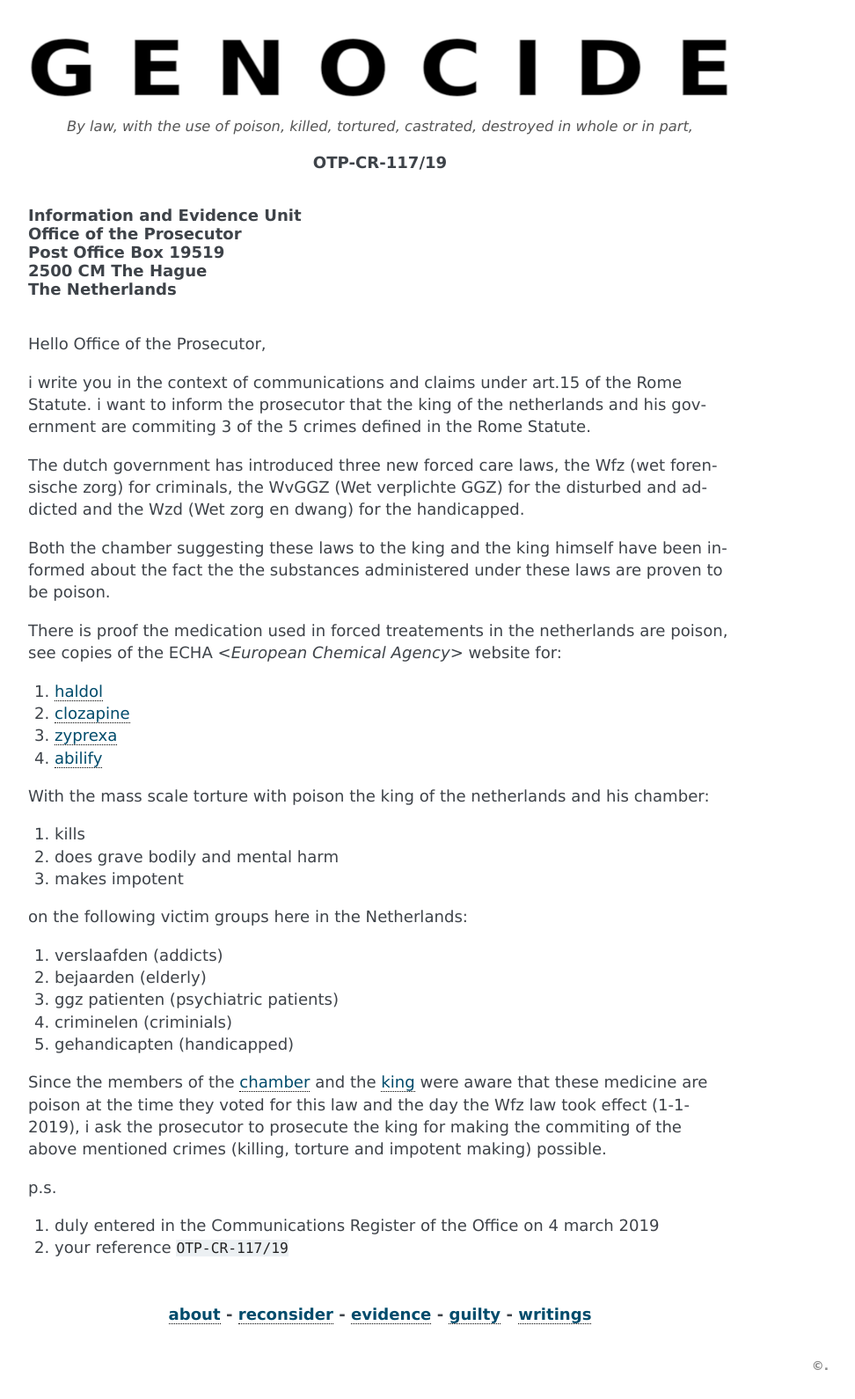
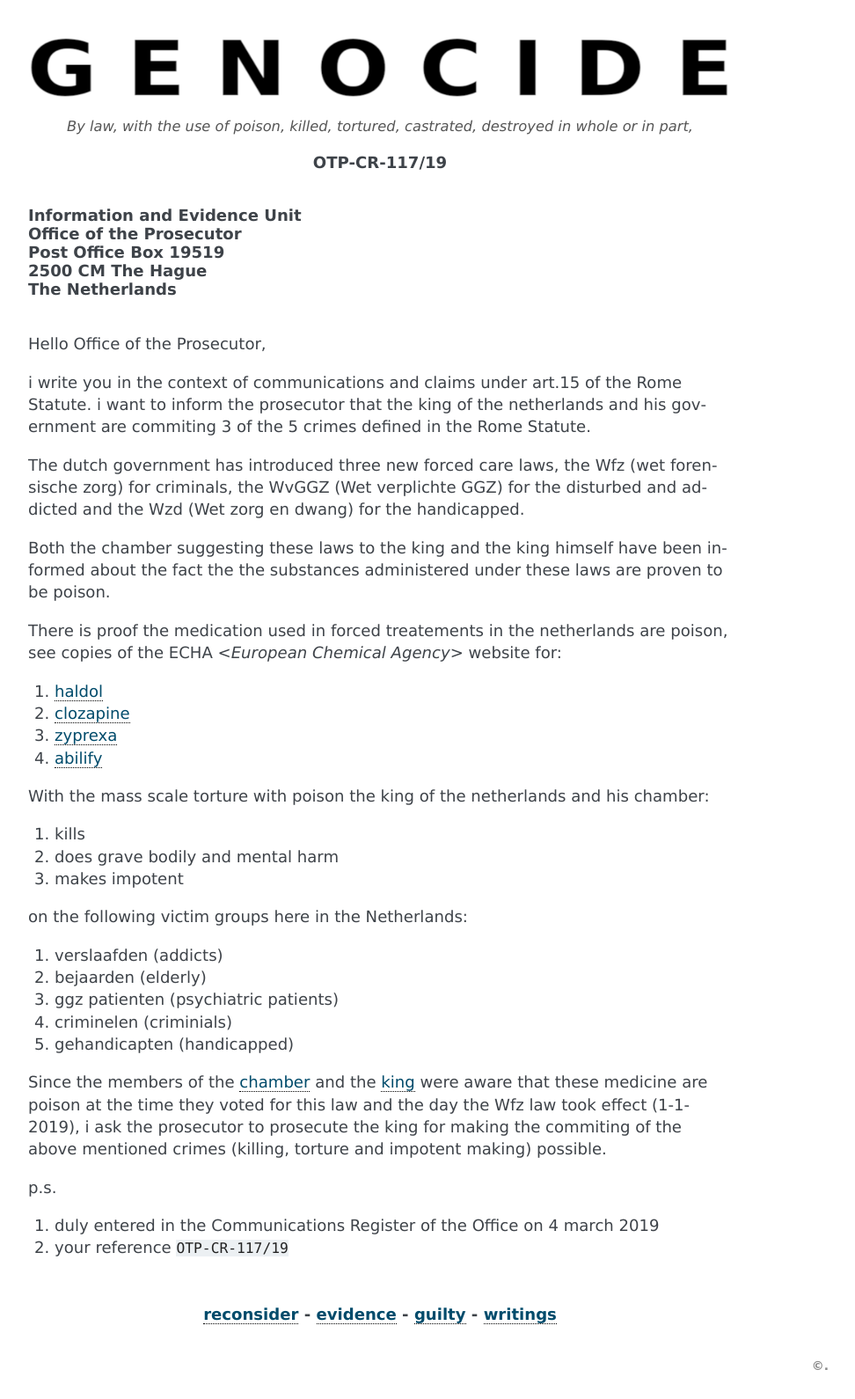
Before and after one commit to xobjectz/otpcr, a Sphinx documentation site: the page built from docs/index.rst, in a window 1280 px wide. Shown: the whole page at 88% size, without its empty margins (168-1140 px from the left). Built offline with Sphinx 7.4.7, drawn with Linux system fonts in a browser that asks for light colours.

Commit message:
strip docs

```diff
--- a/docs/_templates/base.rst
+++ b/docs/_templates/base.rst
@@ -9,7 +9,7 @@
     <center>
     <h3>
 
-**{{ name }}** - :ref:`src <source>`
+:ref:`src <source>`/**{{ name }}**
 
 .. raw:: html
 
--- a/docs/conf.py
+++ b/docs/conf.py
@@ -127,7 +127,7 @@ rst_epilog = '''.. raw:: html
     <center>
     <b>
 
-:ref:`about <home>` - :ref:`reconsider <reconsider>` - :ref:`evidence <evidence>` - :ref:`guilty <guilty>` - :ref:`writings  <writings>`
+:ref:`reconsider <reconsider>` - :ref:`evidence <evidence>` - :ref:`guilty <guilty>` - :ref:`writings  <writings>`
 
 .. raw: html
 
```
